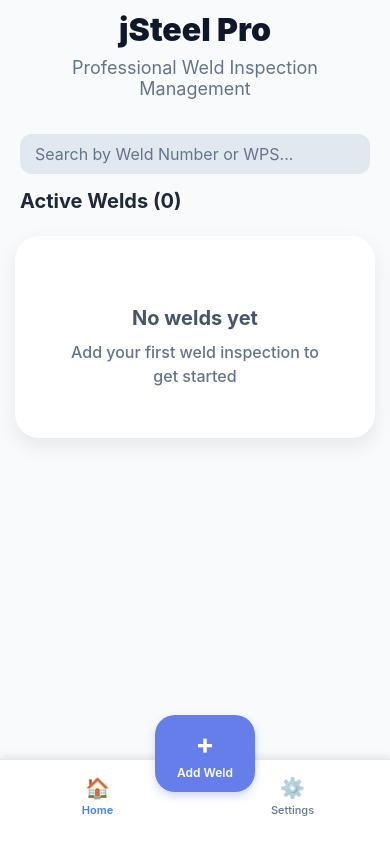
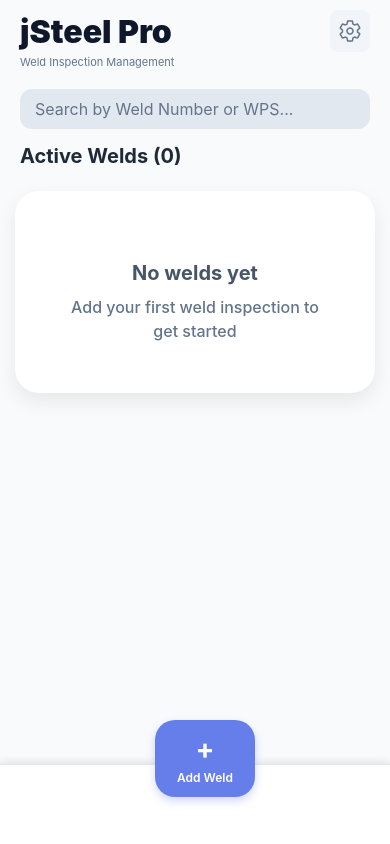
Before and after one commit to tinkutharasing/jSteel2Pro, a React Native app: screen / in a window 390 px wide. Built offline with nearby package versions, Linux system fonts and the light colour scheme.

Commit message:
Settings Button moved

```diff
--- a/App.tsx
+++ b/App.tsx
@@ -614,6 +614,7 @@ export default function App() {
             onDeleteWeld={deleteWeld}
             onRecoverWeld={recoverWeld}
             onPermanentlyDeleteWeld={permanentlyDeleteWeld}
+            onNavigate={setCurrentScreen}
           />
         );
       case 'add':
--- a/src/components/BottomNavigation.tsx
+++ b/src/components/BottomNavigation.tsx
@@ -12,31 +12,9 @@ export const BottomNavigation: React.FC<BottomNavigationProps> = ({
 }) => {
   return (
     <View style={styles.container}>
-      {/* Home Tab */}
-      <TouchableOpacity
-        style={[styles.tab, currentScreen === 'home' && styles.activeTab]}
-        onPress={() => onNavigate('home')}
-      >
-        <Text style={[styles.tabIcon, currentScreen === 'home' && styles.activeTabIcon]}>
-          🏠
-        </Text>
-        <Text style={[styles.tabLabel, currentScreen === 'home' && styles.activeTabLabel]}>
-          Home
-        </Text>
-      </TouchableOpacity>
 
-      {/* Settings Tab */}
-      <TouchableOpacity
-        style={[styles.tab, currentScreen === 'settings' && styles.activeTab]}
-        onPress={() => onNavigate('settings')}
-      >
-        <Text style={[styles.tabIcon, currentScreen === 'settings' && styles.activeTabIcon]}>
-          ⚙️
-        </Text>
-        <Text style={[styles.tabLabel, currentScreen === 'settings' && styles.activeTabLabel]}>
-          Settings
-        </Text>
-      </TouchableOpacity>
+
+
 
       {/* Add Tab - Absolutely positioned at center edge */}
       <TouchableOpacity
@@ -62,6 +40,7 @@ const styles = StyleSheet.create({
     borderTopColor: '#e2e8f0',
     paddingBottom: 21, // Reduced from 30 (30% reduction)
     paddingTop: 10,    // Reduced from 15 (30% reduction)
+    minHeight: 80,     // Added minimum height
     shadowColor: '#000',
     shadowOffset: { width: 0, height: -2 },
     shadowOpacity: 0.1,
--- a/src/screens/HomeScreen.tsx
+++ b/src/screens/HomeScreen.tsx
@@ -1,5 +1,6 @@
 import React, { useState, useMemo } from 'react';
 import { View, Text, ScrollView, TouchableOpacity, StyleSheet, TextInput, SafeAreaView, Platform, Image } from 'react-native';
+import Icon from 'react-native-vector-icons/Ionicons';
 import { Weld } from '../types/Weld';
 import { WeldCard } from '../components/WeldCard';
 
@@ -12,6 +13,7 @@ interface HomeScreenProps {
   onDeleteWeld: (weld: Weld) => void;
   onRecoverWeld: (weld: Weld) => void;
   onPermanentlyDeleteWeld: (weld: Weld) => void;
+  onNavigate: (screen: 'home' | 'add' | 'view' | 'settings') => void;
 }
 
 export const HomeScreen: React.FC<HomeScreenProps> = ({
@@ -22,7 +24,8 @@ export const HomeScreen: React.FC<HomeScreenProps> = ({
   onEditWeld,
   onDeleteWeld,
   onRecoverWeld,
-  onPermanentlyDeleteWeld
+  onPermanentlyDeleteWeld,
+  onNavigate
 }) => {
   const [searchQuery, setSearchQuery] = useState('');
 
@@ -43,8 +46,20 @@ export const HomeScreen: React.FC<HomeScreenProps> = ({
 
         {/* Title Section */}
         <View style={styles.titleSection}>
-          <Text style={styles.title}>jSteel Pro</Text>
-          <Text style={styles.subtitle}>Professional Weld Inspection Management</Text>
+          <View style={styles.titleRow}>
+            <Text style={styles.title}>jSteel Pro</Text>
+            <TouchableOpacity
+              style={styles.settingsButton}
+              onPress={() => onNavigate('settings')}
+            >
+              <Icon name="settings-outline" size={24} color="#64748b" />
+            </TouchableOpacity>
+          </View>
+        </View>
+
+        {/* Subtitle - Outside titleSection for left alignment */}
+        <View style={styles.subtitleContainer}>
+          <Text style={styles.subtitle}>Weld Inspection Management</Text>
         </View>
 
       {/* Search Box */}
@@ -146,18 +161,34 @@ const styles = StyleSheet.create({
     marginTop: Platform.OS === 'android' ? 15 : 10,
     marginBottom: 15,
   },
+  titleRow: {
+    flexDirection: 'row',
+    alignItems: 'center',
+    justifyContent: 'space-between',
+    width: '100%',
+    marginBottom: 8,
+  },
+  settingsButton: {
+    padding: 8,
+    borderRadius: 8,
+    backgroundColor: '#f1f5f9',
+  },
   title: {
     fontSize: 32,
     fontWeight: '900',
     color: '#0f172a',
-    textAlign: 'center',
-    marginBottom: 8,
+    textAlign: 'left',
+    flex: 1,
+  },
+  subtitleContainer: {
+    marginHorizontal: 20,
+    marginBottom: 20,
+    marginTop: -20,
   },
   subtitle: {
-    fontSize: 18,
+    fontSize: 11,
     color: '#64748b',
-    textAlign: 'center',
-    marginBottom: 20,
+    textAlign: 'left',
   },
   weldsGrid: {
     flexDirection: 'row',
```
